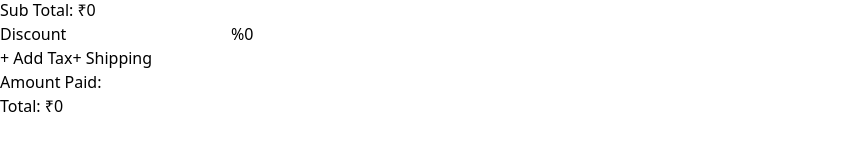
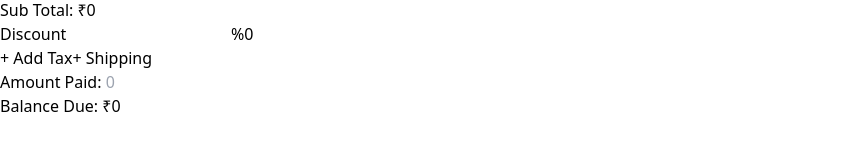
Before and after one commit to Sahilj11/Bill-generator, a React (Vite) app: page / in a window 1280 px wide. Shown: the part 640-790 px from the top of the page, without its empty margins (0-861 px from the left). Built offline with nearby package versions, Linux system fonts and the light colour scheme.

Commit message:
removed unused var

```diff
--- a/src/components/Charge.jsx
+++ b/src/components/Charge.jsx
@@ -3,9 +3,6 @@ import { useState } from "react";
 export function Charge({
     placeholder,
     index,
-    dispatch,
-    consts,
-    state
 }) {
     const [symbol, setSym] = useState("%");
 
--- a/src/components/GrandTotal.jsx
+++ b/src/components/GrandTotal.jsx
@@ -1,10 +1,4 @@
-import { useState, useEffect, useReducer } from "react";
-import { Charge } from "./Charge";
-const CHARGE_ACTION = {
-    CHANGE_CHARGE: "change-charge",
-    ADD_CHARGE: "add-charge",
-    CHANGE_HEAD: "change-head",
-};
+import { useState, useEffect  } from "react";
 export function GrandTotal({ total }) {
     const [sTotal, setSTotal] = useState(0);
     const [ftotal, setFtotal] = useState(0);
@@ -12,7 +6,7 @@ export function GrandTotal({ total }) {
         head: "Discount",
         rate: 0,
     });
-
+    const [amtPaid, setAmtPaid] = useState(0);
     function discountManage(e) {
         const temp = { ...discountRate, rate: e.target.value };
         setDiscountRate(temp);
@@ -28,12 +22,12 @@ export function GrandTotal({ total }) {
             if (!isNaN(subTotal)) {
                 setSTotal(subTotal.toLocaleString("en-IN"));
                 const disPrice = (subTotal * discountRate.rate) / 100;
-                subTotal = subTotal - disPrice;
+                subTotal = subTotal - disPrice - amtPaid;
                 const finalTotal = subTotal.toLocaleString("en-IN");
                 setFtotal(finalTotal);
             }
         }
-    }, [sTotal, total, discountRate]);
+    }, [sTotal, total, discountRate, amtPaid]);
     return (
         <>
             <div className="flex justify-around">
@@ -83,14 +77,24 @@ export function GrandTotal({ total }) {
                         />
                     </div>
                     <div className="flex gap-3">
-                        <button className="btn btn-ghost text-blue-600 btn-sm">+ Add Tax</button>
-                        <button className="btn btn-ghost text-blue-600 btn-sm">+ Shipping</button>
+                        <button className="btn btn-ghost text-blue-600 btn-sm">
+                            + Add Tax
+                        </button>
+                        <button className="btn btn-ghost text-blue-600 btn-sm">
+                            + Shipping
+                        </button>
                     </div>
-        <div>
-        <span>Amount Paid: </span><input type="number" className="input" />
-        </div>
                     <div>
-                        Total: <span>{`\u20B9${ftotal}`}</span>
+                        <span>Amount Paid: </span>
+                        <input
+                            type="number"
+                            className="input"
+                            placeholder="0"
+                            onChange={(e) => setAmtPaid(e.target.value)}
+                        />
+                    </div>
+                    <div>
+                        Balance Due: <span>{`\u20B9${ftotal}`}</span>
                     </div>
                 </div>
             </div>
```
